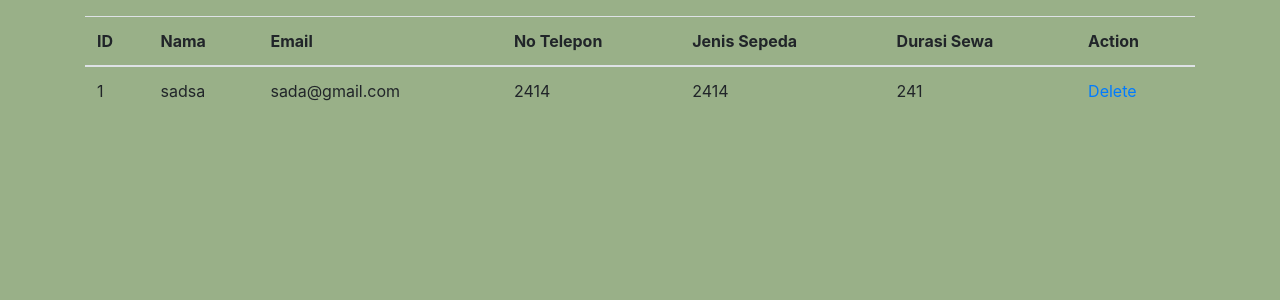
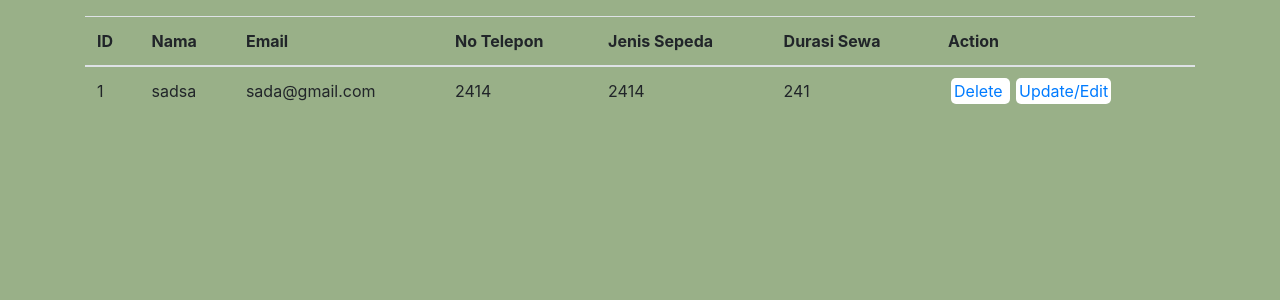
Before and after one commit to alexgrant20/sepedaku-webprog, a PHP site: page /index.php in a window 1280 px wide. Shown: the part 58-358 px from the top of the page. Run offline with PHP 8.4, Linux system fonts and the light colour scheme; data comes from the database, SQL or seed files in the repository.

Commit message:
delete btn

```diff
--- a/index.php
+++ b/index.php
@@ -63,7 +63,12 @@
             <td><?= $data['jenisSepeda']; ?></td>
             <td><?= $data['durasiSewa']; ?></td>
             <td>
-						<a href="./controller/delete.php?id=<?= $data['id']; ?>">Delete</a>
+              <a href="./controller/delete.php?id=<?= $data['id']; ?>"
+                style="margin: 3px; padding:3px; background-color: white; border-radius: 5px;">Delete
+              </a>
+              <a href="edit.php?id=<?php echo $data['id'] ?>"
+                style="margin: 3px; padding:3px; background-color: white; border-radius: 5px;">Update/Edit
+              </a>
             </td>
           </tr>
           <?php } ?>
```
Lines whose indentation alone changed are shown as unchanged.
